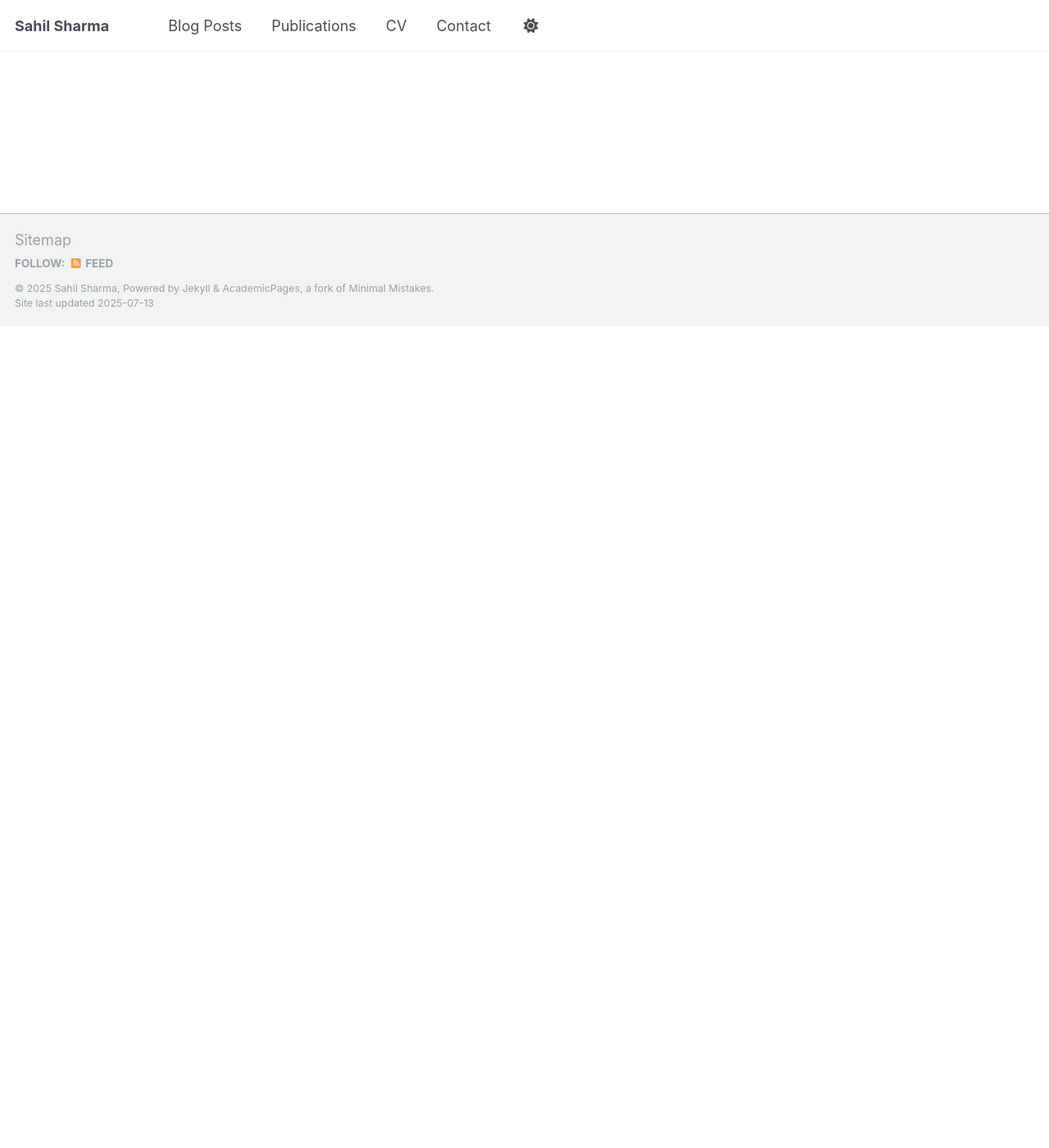
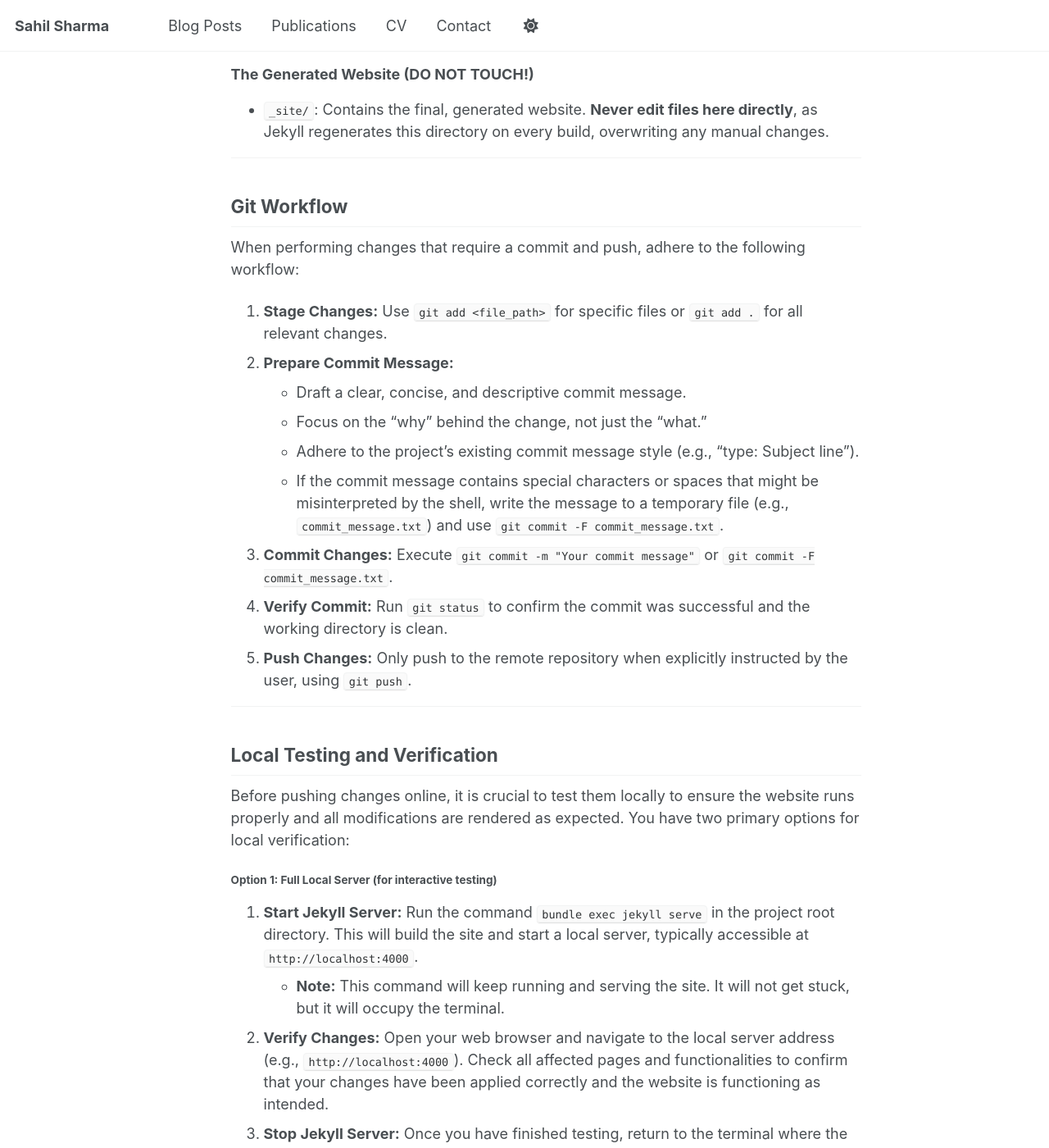
Before and after one commit to sahil-datascience/sahil-datascience.github.io, a Jekyll site: the page built from GEMINI.md, in a window 1280 px wide and 1400 px high, scrolled down 1673 px. Shown: the whole window at 82% size. Built offline with Jekyll 4.4.1, drawn with Linux system fonts in a browser that asks for light colours; some web fonts are replaced; our own code applies the rules of GitHub Pages for plain Markdown files; before the commit the page ends 2071 px from its top, so only the background shows below that; some of the changed text lies outside the part shown.

Commit message:
docs: Reconstruct GEMINI.md with full context and memory instructions

```diff
--- a/GEMINI.md
+++ b/GEMINI.md
@@ -1,6 +1,8 @@
 # GEMINI CLI Agent Context
 
-This file provides context and instructions for the Gemini CLI agent when interacting with this project. It outlines general mandates and points to task-specific memory files for detailed insights.
+This file provides comprehensive context and instructions for the Gemini CLI agent when interacting with this project. It outlines general mandates, describes the project structure, details the Git workflow, explains local testing procedures, and points to task-specific memory files for deeper insights.
+
+---
 
 ## General Mandates
 
@@ -14,6 +16,73 @@
 *   **No Summaries (unless asked):** Do not summarize changes after completion.
 *   **No Reverts (unless asked):** Do not revert changes unless explicitly requested or due to errors.
 
+---
+
+## Overall Website Structure & Content Management
+
+This repository is set up for a personal academic or portfolio website using Jekyll. Jekyll converts Markdown (`.md`) files into a static website.
+
+### Where Your Content Lives (Primary Interaction Areas)
+
+You will primarily interact with these folders to add or modify content:
+
+*   `_config.yml`: Main settings file for global configurations (name, site title, email, social media links).
+*   `_posts/`: For blog posts (create files named `YYYY-MM-DD-your-title.md`).
+*   `_publications/`: For academic papers (add each paper as a separate `.md` file).
+*   `_talks/`: For presentations and talks (add each talk as a `.md` file).
+*   `_teaching/`: For courses you've taught.
+*   `_pages/`: For static pages like "About Me" (`about.md`) or "CV" (`cv.md`).
+*   `_data/`: Holds structured data. Examples: `navigation.yml` (site menu links), `cv.json` (CV page data).
+
+### The "Front-End" Stuff (Generally Ignore)
+
+These folders control the site's appearance. Avoid modifying them unless significant design changes are required:
+
+*   `_layouts/` & `_includes/`: HTML templates defining page structure.
+*   `_sass/` & `assets/`: Control styling (colors, fonts, layout) and hold assets (images, CSS).
+
+### The Generated Website (DO NOT TOUCH!)
+
+*   `_site/`: Contains the final, generated website. **Never edit files here directly**, as Jekyll regenerates this directory on every build, overwriting any manual changes.
+
+---
+
+## Git Workflow
+
+When performing changes that require a commit and push, adhere to the following workflow:
+
+1.  **Stage Changes:** Use `git add <file_path>` for specific files or `git add .` for all relevant changes.
+2.  **Prepare Commit Message:**
+    *   Draft a clear, concise, and descriptive commit message.
+    *   Focus on the "why" behind the change, not just the "what."
+    *   Adhere to the project's existing commit message style (e.g., "type: Subject line").
+    *   If the commit message contains special characters or spaces that might be misinterpreted by the shell, write the message to a temporary file (e.g., `commit_message.txt`) and use `git commit -F commit_message.txt`.
+3.  **Commit Changes:** Execute `git commit -m "Your commit message"` or `git commit -F commit_message.txt`.
+4.  **Verify Commit:** Run `git status` to confirm the commit was successful and the working directory is clean.
+5.  **Push Changes:** Only push to the remote repository when explicitly instructed by the user, using `git push`.
+
+---
+
+## Local Testing and Verification
+
+Before pushing changes online, it is crucial to test them locally to ensure the website runs properly and all modifications are rendered as expected. You have two primary options for local verification:
+
+#### Option 1: Full Local Server (for interactive testing)
+
+1.  **Start Jekyll Server:** Run the command `bundle exec jekyll serve` in the project root directory. This will build the site and start a local server, typically accessible at `http://localhost:4000`.
+    *   **Note:** This command will keep running and serving the site. It will not get stuck, but it will occupy the terminal.
+2.  **Verify Changes:** Open your web browser and navigate to the local server address (e.g., `http://localhost:4000`). Check all affected pages and functionalities to confirm that your changes have been applied correctly and the website is functioning as intended.
+3.  **Stop Jekyll Server:** Once you have finished testing, return to the terminal where the Jekyll server is running and press `Ctrl + C` to stop the process.
+
+#### Option 2: Fast Local Build (for quick verification of changes)
+
+1.  **Build Jekyll Site:** Run the command `bundle exec jekyll build` in the project root directory. This will build the site into the `_site` directory without starting a server. This is generally faster for quick checks.
+2.  **Verify Changes:** After the build completes, inspect the generated HTML files directly within the `_site` directory (e.g., `_site/publications/index.html` or specific article HTML files) to confirm that your changes have been applied correctly. You can open these HTML files in your web browser.
+
+Choose the option that best suits your verification needs. The full server is better for interactive browsing, while the fast build is quicker for confirming file-level changes.
+
+---
+
 ## Task-Specific Memory Files
 
 For detailed context, common issues, and successful resolutions related to specific tasks, refer to the Markdown files within the `GEMINI/` directory. These files are designed to help future models understand the nuances of particular areas of the project.
@@ -26,6 +95,8 @@
 
 After completing a task, especially if new challenges were encountered or novel solutions were implemented, update the relevant memory file in `GEMINI/`. Focus on adding concise, high-value insights that would genuinely help a future model understand the context and efficiently resolve similar issues. Avoid dumping all information; prioritize key learnings and effective strategies.
 
+---
+
 ## Project-Specific Information
 
 *   **Operating System:** win32
```
